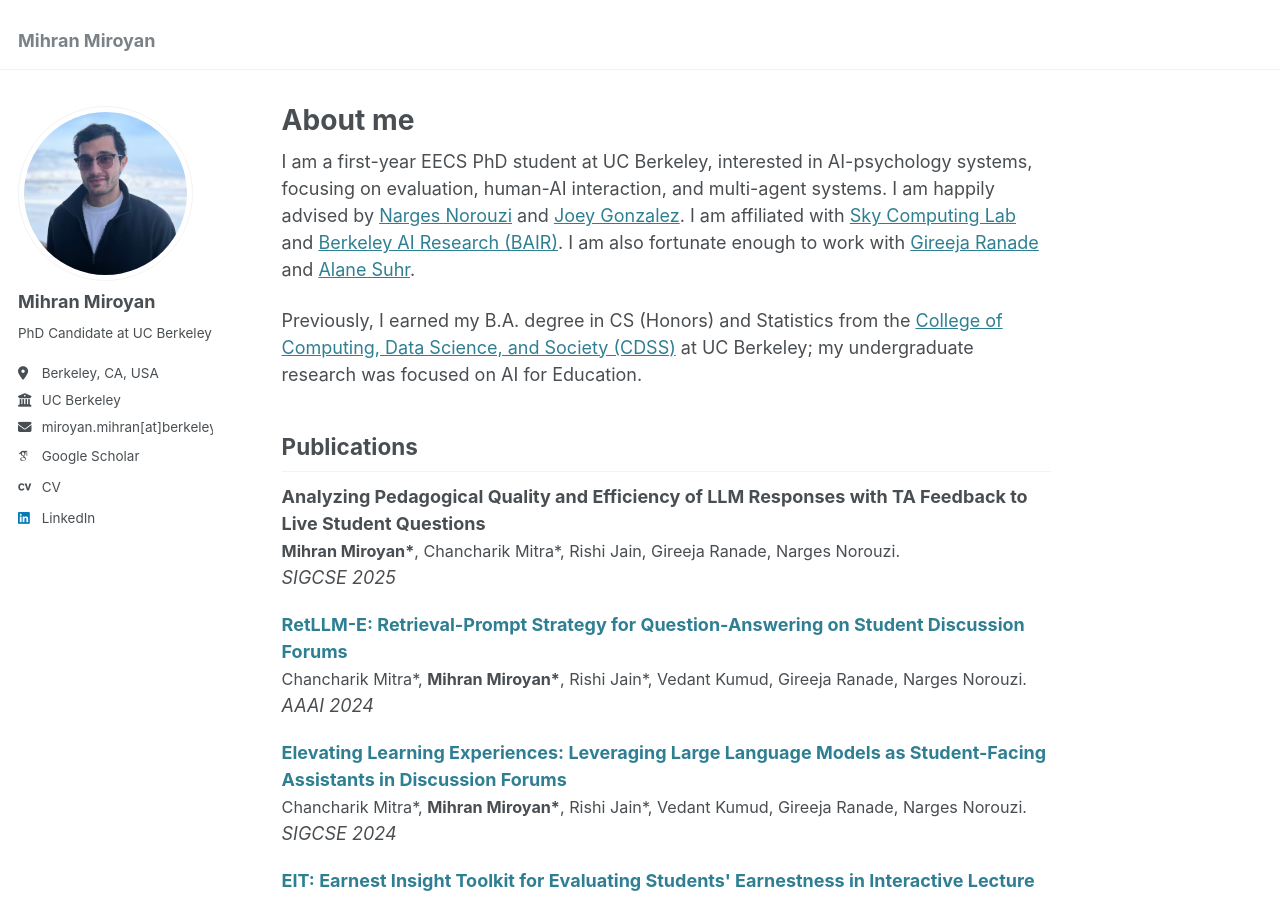
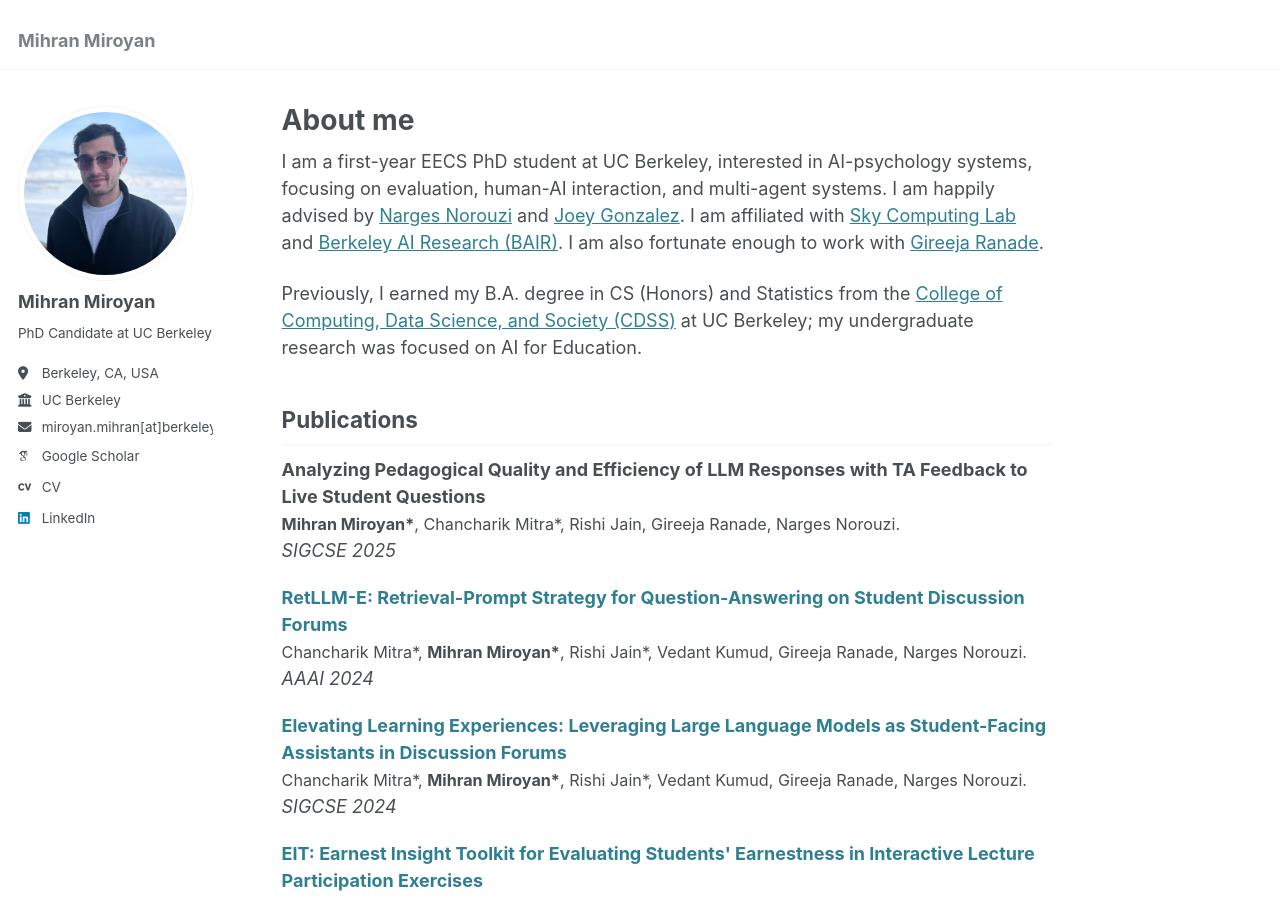
Before and after one commit to mmiroyan/mmiroyan.github.io, a Jekyll site: the page built from _pages/about.md, in a window 1280 px wide and 900 px high. Built offline with Jekyll 4.4.1, drawn with Linux system fonts in a browser that asks for light colours; some web fonts are replaced.

Commit message:
change website url

```diff
--- a/_config.yml
+++ b/_config.yml
@@ -12,9 +12,9 @@ title                    : "Mihran Miroyan"
 title_separator          : "-"
 name                     : &name "Mihran Miroyan"
 description              : &description "I am a first-year EECS PhD student at UC Berkeley, interested in AI-psychology systems, focusing on human-AI interaction and multi-agent systems."
-url                      : https://mihranmiroyan.github.io # the base hostname & protocol for your site e.g. "https://[your GitHub username].github.io"
+url                      : https://mmiroyan.github.io # the base hostname & protocol for your site e.g. "https://[your GitHub username].github.io"
 baseurl                  : "" # the subpath of your site, e.g. "/blog"
-repository               : "mihranmiroyan.github.io"
+repository               : "mmiroyan.github.io"
 
 # Site Author - The following control what appear as part of the author content on the side bar.
 #               If a field is blank the icon and link will not appear, otherwise it will be shown.
--- a/_pages/about.md
+++ b/_pages/about.md
@@ -7,7 +7,7 @@ redirect_from:
   - /about.html
 ---
 
-I am a first-year EECS PhD student at UC Berkeley, interested in AI-psychology systems, focusing on evaluation, human-AI interaction, and multi-agent systems. I am happily advised by [Narges Norouzi](https://nargesnorouzi.me/) and [Joey Gonzalez](https://people.eecs.berkeley.edu/~jegonzal/). I am affiliated with [Sky Computing Lab](https://sky.cs.berkeley.edu/) and [Berkeley AI Research (BAIR)](https://bair.berkeley.edu/). I am also fortunate enough to work with [Gireeja Ranade](https://people.eecs.berkeley.edu/~gireeja/) and [Alane Suhr](https://www.alanesuhr.com/).
+I am a first-year EECS PhD student at UC Berkeley, interested in AI-psychology systems, focusing on evaluation, human-AI interaction, and multi-agent systems. I am happily advised by [Narges Norouzi](https://nargesnorouzi.me/) and [Joey Gonzalez](https://people.eecs.berkeley.edu/~jegonzal/). I am affiliated with [Sky Computing Lab](https://sky.cs.berkeley.edu/) and [Berkeley AI Research (BAIR)](https://bair.berkeley.edu/). I am also fortunate enough to work with [Gireeja Ranade](https://people.eecs.berkeley.edu/~gireeja/).
 
 Previously, I earned my B.A. degree in CS (Honors) and Statistics from the [College of Computing, Data Science, and Society (CDSS)](https://cdss.berkeley.edu/) at UC Berkeley; my undergraduate research was focused on AI for Education.
 
```
